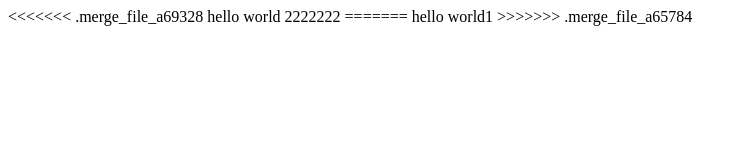
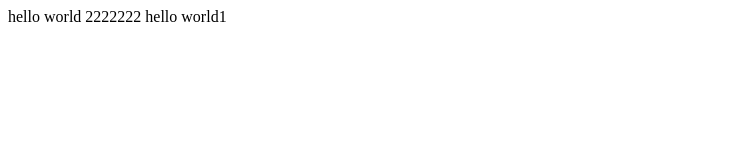
Before and after one commit to Baek-Gwang-Ho/test, a plain HTML site: page index.html in a window 1280 px wide. Shown: the whole page, without its empty margins (0-747 px from the left). Drawn offline with Linux system fonts and the light colour scheme.

Commit message:
no message

```diff
--- a/index.html
+++ b/index.html
@@ -1,10 +1,7 @@
 <html>
 <body>
-<<<<<<< .merge_file_a69328
 hello world
 2222222
-=======
 hello world1
->>>>>>> .merge_file_a65784
 </body>
 </html>
```
